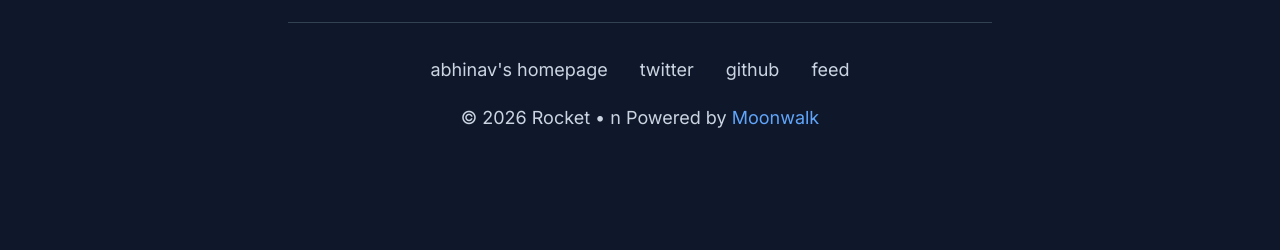
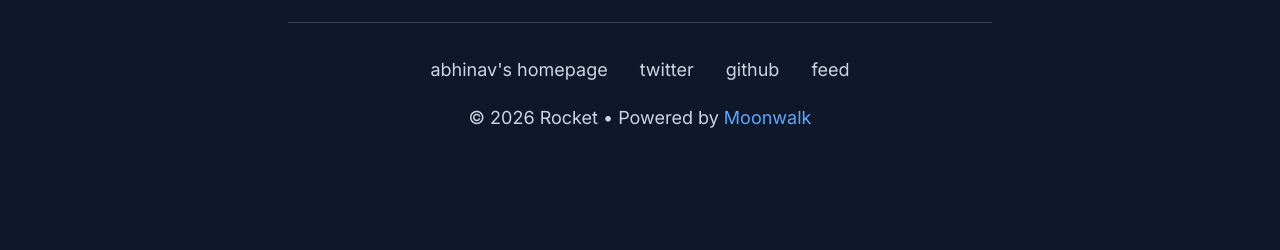
Before and after one commit to yunzck8s/rocket.github.io, a Jekyll site: the page built from index.md, in a window 1280 px wide. Shown: the part 1741-1991 px from the top of the page. Built offline with Jekyll 4.4.1, drawn with Linux system fonts in a browser that asks for light colours.

Commit message:
🎨 Palette: accessibility and visual polish improvements
- Hided decorative arrows (←, →, ») from screen readers using `aria-hidden="true"`.
- Added descriptive `aria-label` to project links in `_layouts/home.html`.
- Removed a stray 'n' character in the footer of `_layouts/home.html`.
- Updated `.Jules/palette.md` with new accessibility learnings.

Co-authored-by: yunzck8s <86189975+yunzck8s@users.noreply.github.com>

```diff
--- a/_includes/post_list.html
+++ b/_includes/post_list.html
@@ -3,7 +3,7 @@
     {% for post in site.posts %}
       <li class="post-list-item">
         <span class="home-date">
-          {{ post.date | date: site.theme_config.date_format }}»
+          {{ post.date | date: site.theme_config.date_format }}<span aria-hidden="true">»</span>
         </span>
         <a href="{{ post.url | relative_url }}">{{ post.title }}</a>
       </li>
--- a/_layouts/blog.html
+++ b/_layouts/blog.html
@@ -3,7 +3,9 @@ layout: default
 ---
 
 <header class="page-header">
-  <a href="{{ "/" | relative_url }}" class="back-link">← {{ site.theme_config.back_home_text }}</a>
+  <a href="{{ "/" | relative_url }}" class="back-link">
+    <span aria-hidden="true">←</span> {{ site.theme_config.back_home_text }}
+  </a>
   <h1>All Posts</h1>
 </header>
 
--- a/_layouts/home.html
+++ b/_layouts/home.html
@@ -28,8 +28,8 @@ layout: default
           <div class="card">
             <h3 class="card-title">{{ project.title }}</h3>
             <p class="card-description">{{ project.desc }}</p>
-            <a href="{{ project.url | relative_url }}" class="card-link" target="_blank" rel="noopener">
-              View Project →
+            <a href="{{ project.url | relative_url }}" class="card-link" target="_blank" rel="noopener" aria-label="View project: {{ project.title }}">
+              View Project <span aria-hidden="true">→</span>
             </a>
           </div>
         {% endfor %}
@@ -62,8 +62,8 @@ layout: default
           <div class="card">
             <h3 class="card-title">{{ project.title }}</h3>
             <p class="card-description">{{ project.desc }}</p>
-            <a href="{{ project.url | relative_url }}" class="card-link" target="_blank" rel="noopener">
-              View Project →
+            <a href="{{ project.url | relative_url }}" class="card-link" target="_blank" rel="noopener" aria-label="View project: {{ project.title }}">
+              View Project <span aria-hidden="true">→</span>
             </a>
           </div>
         {% endfor %}
@@ -81,7 +81,7 @@ layout: default
     </div>
     <p class="credits">
       &copy; {{ "now" | date: "%Y" }} {{ site.author }} •
-n      Powered by <a href="https://github.com/abhinavs/moonwalk" target="_blank" rel="noopener">Moonwalk</a>
+      Powered by <a href="https://github.com/abhinavs/moonwalk" target="_blank" rel="noopener">Moonwalk</a>
     </p>
   </footer>
 {% endif %}
--- a/_layouts/post.html
+++ b/_layouts/post.html
@@ -4,7 +4,9 @@ layout: default
 
 <article class="post">
   <header class="post-header">
-    <a href="{{ "/" | relative_url }}" class="back-link">← {{ site.theme_config.back_home_text }}</a>
+    <a href="{{ "/" | relative_url }}" class="back-link">
+      <span aria-hidden="true">←</span> {{ site.theme_config.back_home_text }}
+    </a>
     <h1 class="post-title">{{ page.title }}</h1>
     <div class="post-meta">
       <time datetime="{{ page.date | date_to_xmlschema }}">{{ page.date | date: "%B %d, %Y" }}</time>
```
Also changed, not shown: .Jules/palette.md.
